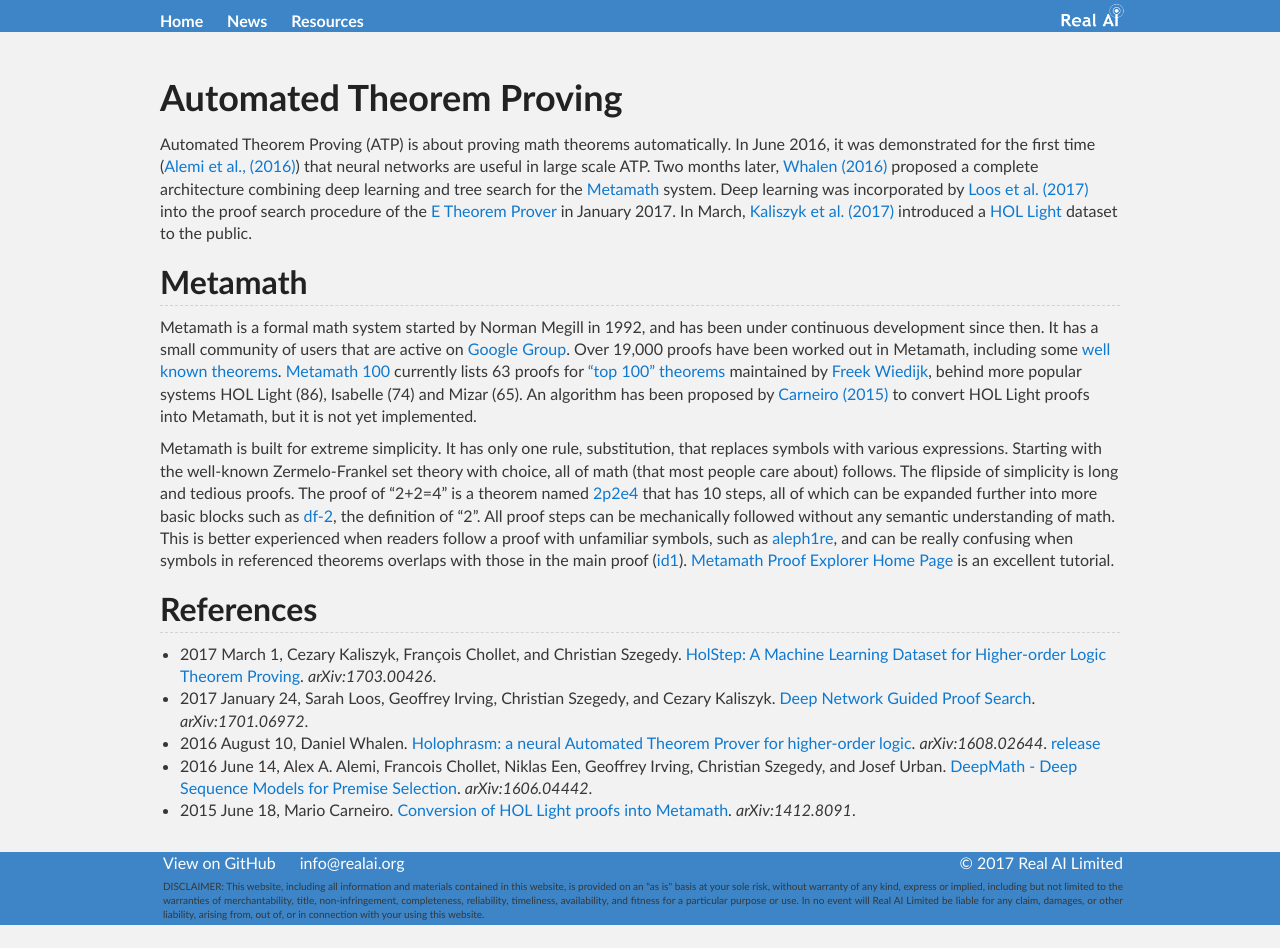
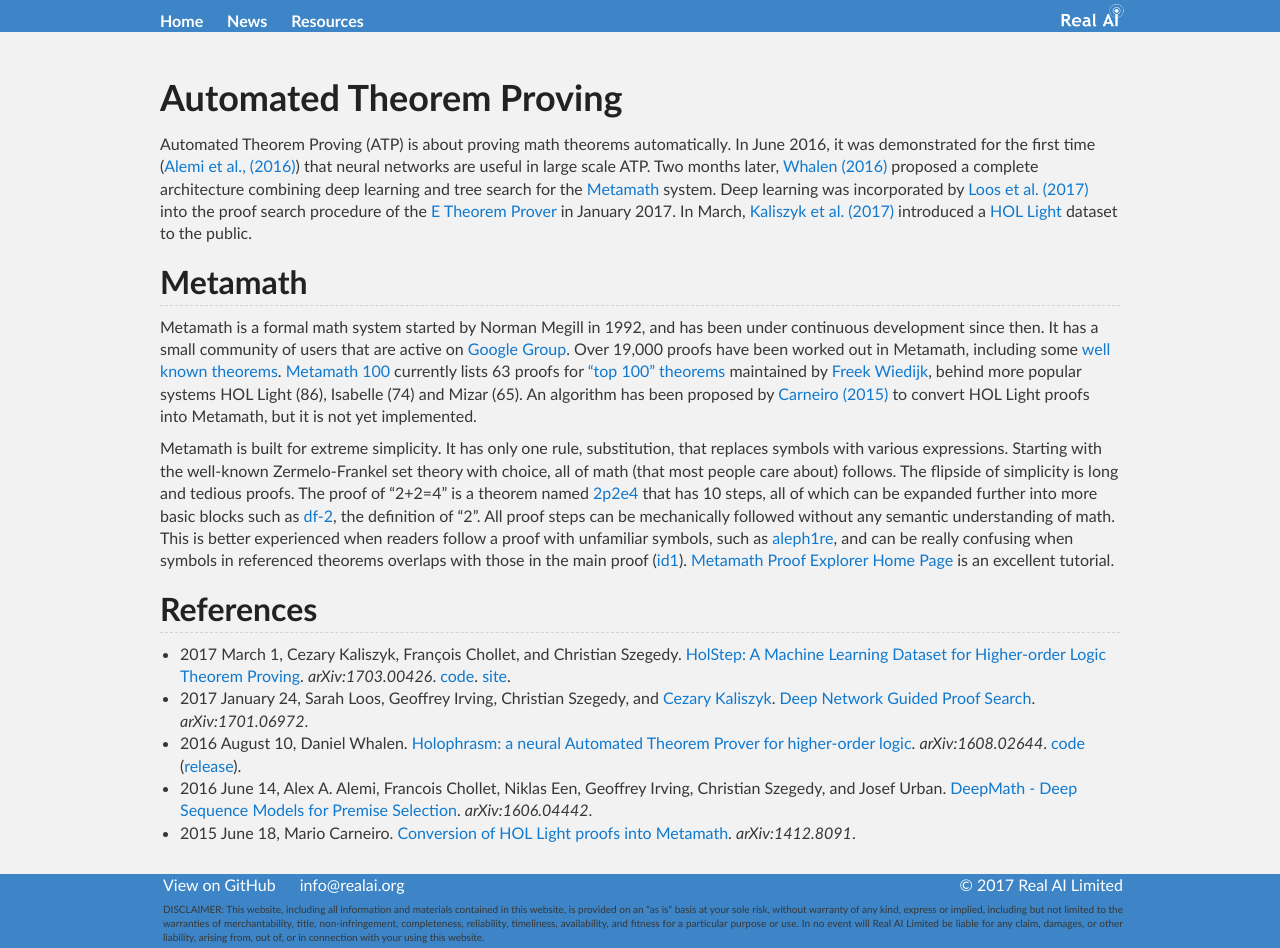
Before and after one commit to Tonywuhk/realai.org, a Jekyll site: the page built from automated-theorem-proving.md, in a window 1280 px wide. Built offline with Jekyll 4.4.1, drawn with Linux system fonts in a browser that asks for light colours; our own code applies the rules of GitHub Pages for plain Markdown files; comment, search, counter and statistics services are not loaded; the repository's description, which GitHub fills in, is left out; before the commit the page ends 925 px from its top, so only the background shows below that.

Commit message:
Update automated-theorem-proving.md

```diff
--- a/automated-theorem-proving.md
+++ b/automated-theorem-proving.md
@@ -13,8 +13,8 @@ Metamath is built for extreme simplicity. It has only one rule, substitution, th
 
 ## References
 
-* 2017 March 1, Cezary Kaliszyk, François Chollet, and Christian Szegedy. [HolStep: A Machine Learning Dataset for Higher-order Logic Theorem Proving](https://arxiv.org/abs/1703.00426). *arXiv:1703.00426*.
-* 2017 January 24, Sarah Loos, Geoffrey Irving, Christian Szegedy, and Cezary Kaliszyk. [Deep Network Guided Proof Search](https://arxiv.org/abs/1701.06972). *arXiv:1701.06972*.
-* 2016 August 10, Daniel Whalen. [Holophrasm: a neural Automated Theorem Prover for higher-order logic](https://arxiv.org/abs/1608.02644). *arXiv:1608.02644*. [release](https://github.com/dwhalen/holophrasm/releases)
+* 2017 March 1, Cezary Kaliszyk, François Chollet, and Christian Szegedy. [HolStep: A Machine Learning Dataset for Higher-order Logic Theorem Proving](https://arxiv.org/abs/1703.00426). *arXiv:1703.00426*. [code](https://github.com/tensorflow/deepmath/tree/master/deepmath). [site](http://cl-informatik.uibk.ac.at/cek/holstep/).
+* 2017 January 24, Sarah Loos, Geoffrey Irving, Christian Szegedy, and [Cezary Kaliszyk](http://cl-informatik.uibk.ac.at/cek/). [Deep Network Guided Proof Search](https://arxiv.org/abs/1701.06972). *arXiv:1701.06972*.
+* 2016 August 10, Daniel Whalen. [Holophrasm: a neural Automated Theorem Prover for higher-order logic](https://arxiv.org/abs/1608.02644). *arXiv:1608.02644*. [code](https://github.com/dwhalen/holophrasm) ([release](https://github.com/dwhalen/holophrasm/releases)).
 * 2016 June 14, Alex A. Alemi, Francois Chollet, Niklas Een, Geoffrey Irving, Christian Szegedy, and Josef Urban. [DeepMath - Deep Sequence Models for Premise Selection](https://arxiv.org/abs/1606.04442). *arXiv:1606.04442*.
 * 2015 June 18, Mario Carneiro. [Conversion of HOL Light proofs into Metamath](https://arxiv.org/abs/1412.8091). *arXiv:1412.8091*.
```
